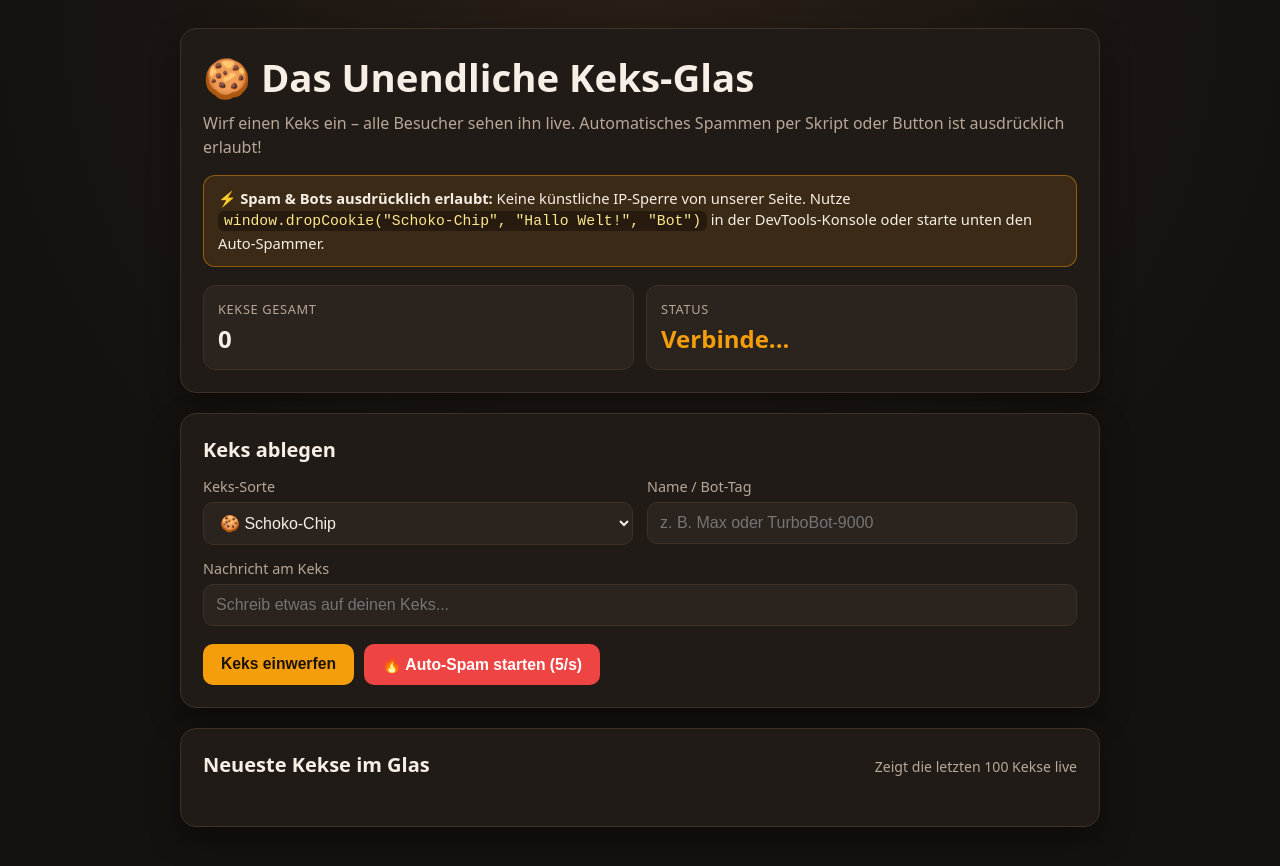
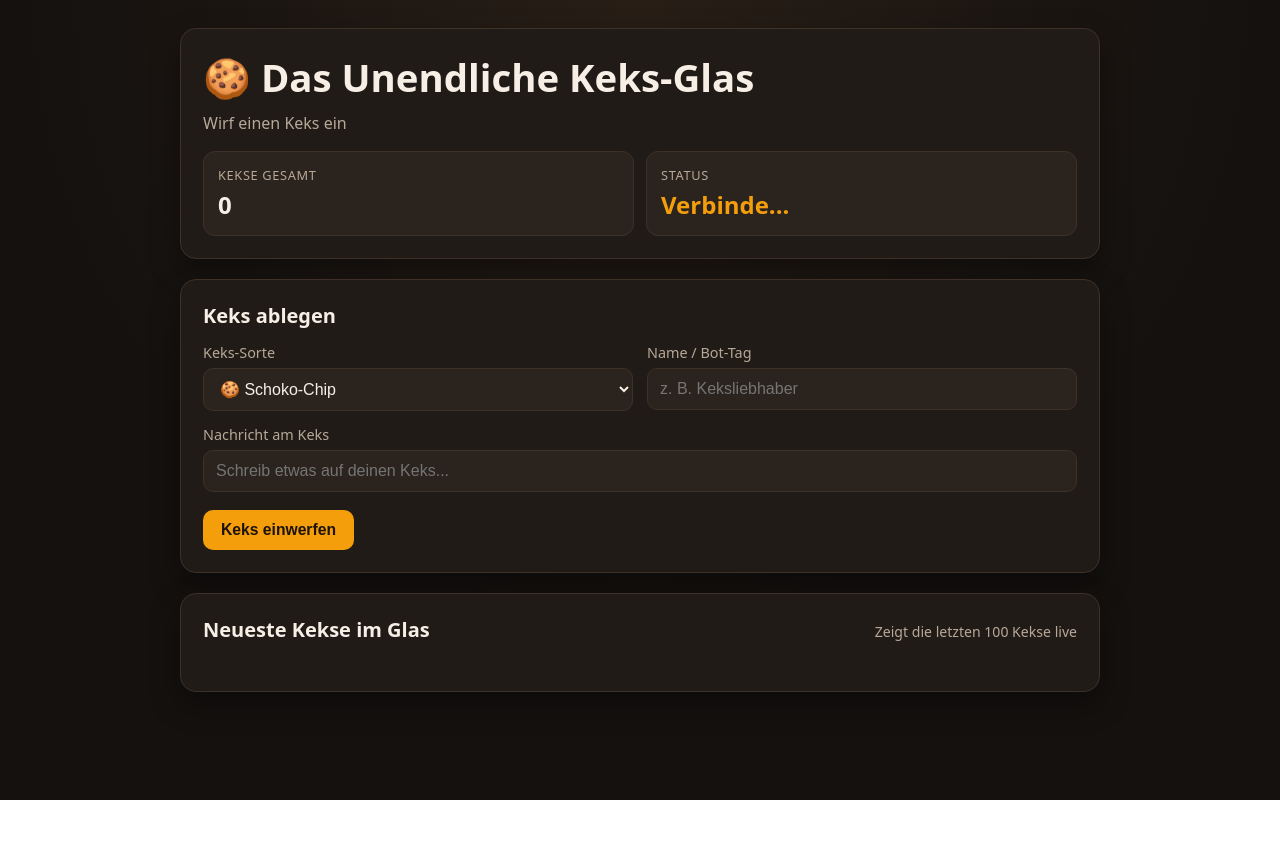
Before and after one commit to Max-code02/kekes, a plain HTML site: page index.html in a window 1280 px wide. After the commit the page ends 800 px from the top, so only its background shows below. Drawn offline with Linux system fonts and the light colour scheme; a script that the page names is missing.

Commit message:
Simplify cookie submission form and remove spam info
Removed spam instructions and updated placeholder text.

```diff
--- a/index.html
+++ b/index.html
@@ -10,14 +10,9 @@
   <main class="app">
     <header class="hero">
       <h1>🍪 Das Unendliche Keks-Glas</h1>
-      <p>Wirf einen Keks ein – alle Besucher sehen ihn live. Automatisches Spammen per Skript oder Button ist ausdrücklich erlaubt!</p>
+      <p>Wirf einen Keks ein </p>
 
-      <div class="spam-banner">
-        <strong>⚡ Spam &amp; Bots ausdrücklich erlaubt:</strong> Keine künstliche IP-Sperre von unserer Seite.
-        Nutze <code>window.dropCookie("Schoko-Chip", "Hallo Welt!", "Bot")</code> in der DevTools-Konsole oder starte unten den Auto-Spammer.
-      </div>
-
-      <div class="stats">
+       <div class="stats">
         <div class="stat-box">
           <span class="stat-label">Kekse gesamt</span>
           <span id="cookie-count" class="stat-value">0</span>
@@ -44,7 +39,7 @@
 
         <div class="field">
           <label for="cookie-author">Name / Bot-Tag</label>
-          <input id="cookie-author" name="author" type="text" maxlength="60" placeholder="z. B. Max oder TurboBot-9000" />
+          <input id="cookie-author" name="author" type="text" maxlength="60" placeholder="z. B. Keksliebhaber" />
         </div>
 
         <div class="field field-wide">
@@ -54,7 +49,6 @@
 
         <div class="actions field-wide">
           <button type="submit" class="btn btn-primary">Keks einwerfen</button>
-          <button type="button" id="auto-spam-btn" class="btn btn-danger">🔥 Auto-Spam starten (5/s)</button>
         </div>
       </form>
     </section>
```
